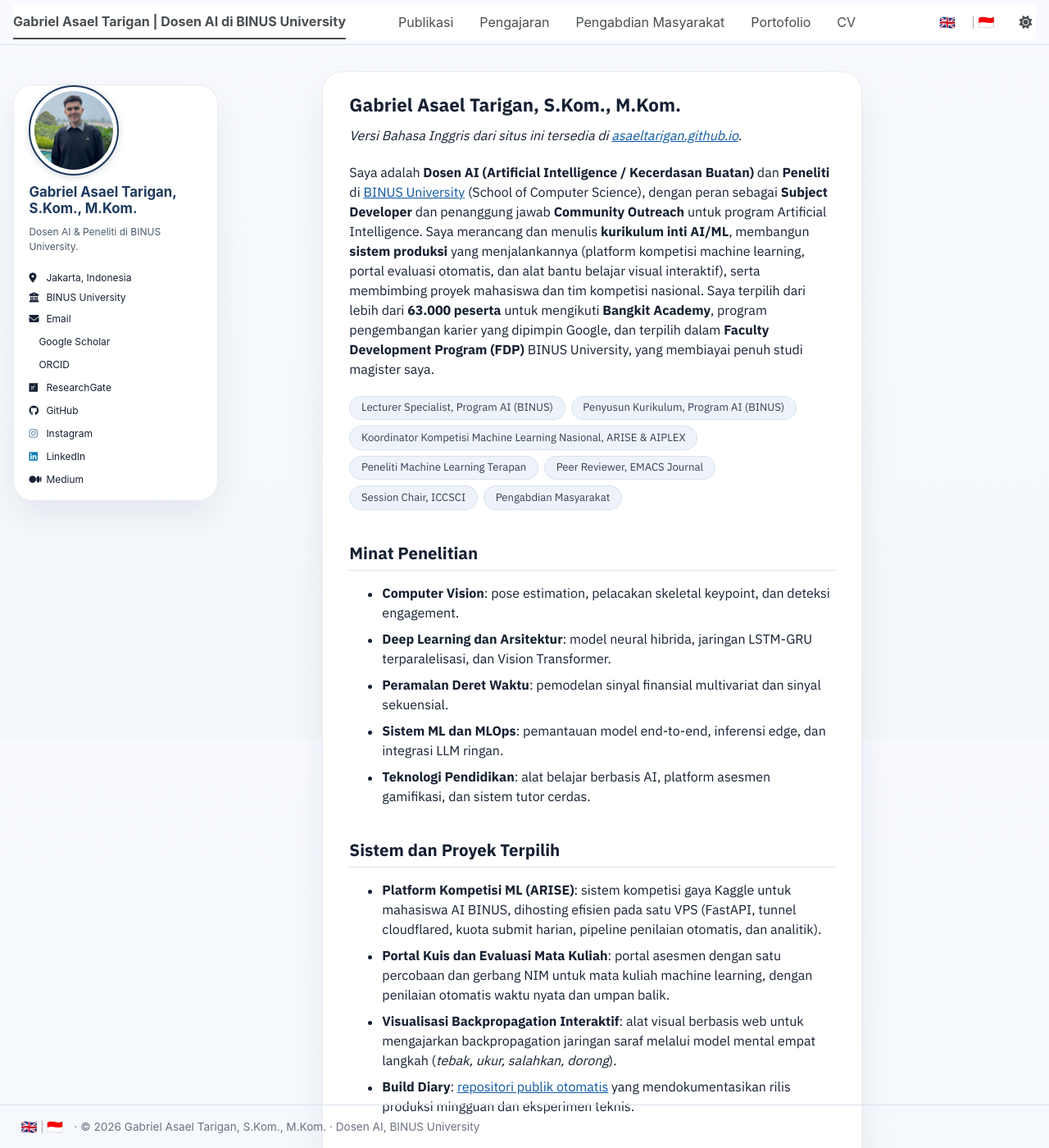
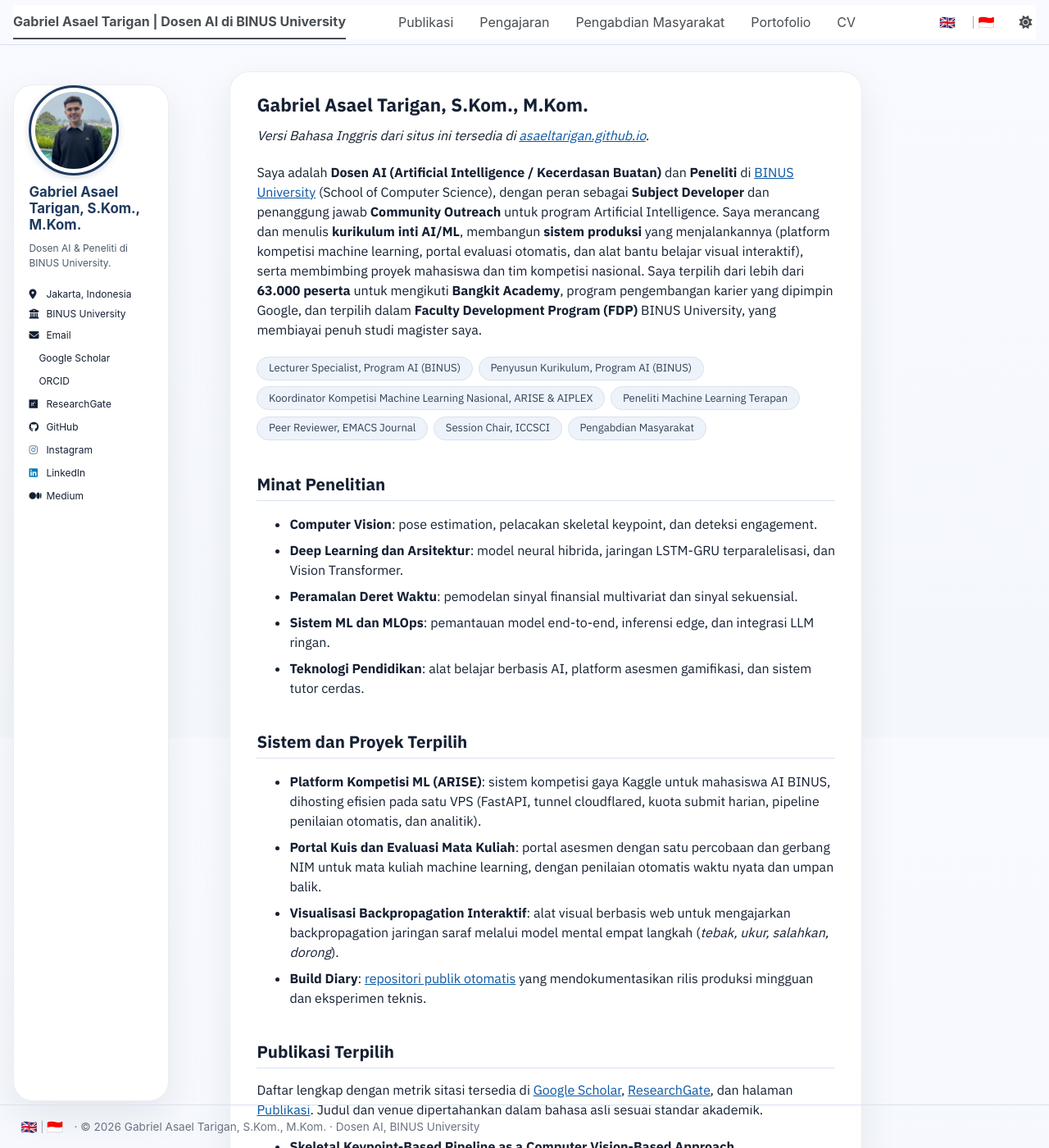
Before and after one commit to asaeltarigan/id, a Jekyll site: the page built from _pages/about.md, in a window 1280 px wide and 1400 px high. Shown: the whole window at 82% size. Built offline with Jekyll 4.4.1, drawn with Linux system fonts in a browser that asks for light colours; a style sheet for code colours, icons or effects is not loaded.

Commit message:
Revert sidebar breakage: hapus squeeze lebar 24%/74%, kembalikan sticky sidebar aman-footer (batas tinggi 10em); pertahankan bendera; bump cache-buster v=37

```diff
--- a/_includes/head.html
+++ b/_includes/head.html
@@ -101,4 +101,4 @@
 <link rel="preconnect" href="https://fonts.gstatic.com" crossorigin>
 <link href="https://fonts.googleapis.com/css2?family=IBM+Plex+Sans:wght@400;500;600;700&display=swap" rel="stylesheet">
 <link rel="stylesheet" href="{{ base_path }}/assets/css/main.css">
-<link rel="stylesheet" href="{{ base_path }}/assets/css/custom.css?v=36">
+<link rel="stylesheet" href="{{ base_path }}/assets/css/custom.css?v=37">
--- a/assets/css/custom.css
+++ b/assets/css/custom.css
@@ -41,17 +41,11 @@ html[data-theme="dark"] {
   top: 4.7em;
   align-self: flex-start;
   padding-top: 0 !important;
-  max-height: none;
-  overflow: visible;
+  max-height: calc(100vh - 10em);
+  overflow-y: auto;
+  scrollbar-width: none;
+  -ms-overflow-style: none;
 }
-
-/* Sidebar: one common LEFT edge for avatar + name + bio + links, and a
-   lighter avatar ring (8 Oct 2026). The theme centres the avatar while the
-   link list is left-aligned, which reads as "off centre". */
-.sidebar .author__avatar { display: block; width: auto; max-width: 100%; text-align: left; }
-.sidebar .author__avatar img { display: block; margin: 0; border-width: 2px; }
-.sidebar .author__name,
-.sidebar .author__bio { text-align: left; }
 
 .sidebar.sticky::-webkit-scrollbar {
   width: 0;
@@ -489,13 +483,6 @@ a:hover, a:focus { color: var(--ds-accent-strong); }
   border-radius: var(--ds-radius);
   box-shadow: var(--ds-shadow);
   padding: 1.15rem 1.15rem 0.5rem;
-  height: auto;                /* theme forces 100vh -> dead space under the links */
-}
-
-/* Wider sidebar so the name + links fit without cramped wrapping (8 Oct 2026) */
-@media (min-width: 769px) {
-  .sidebar { width: 24%; }
-  .page { width: 74%; }
 }
 
 /* Masthead + footer ride the gradient instead of painting white */
```
